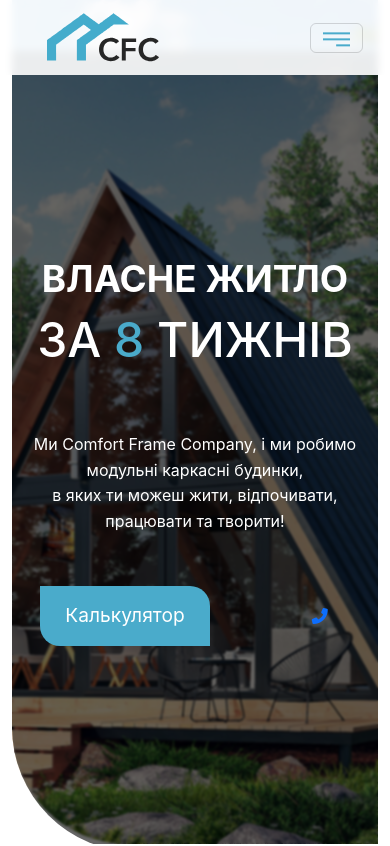
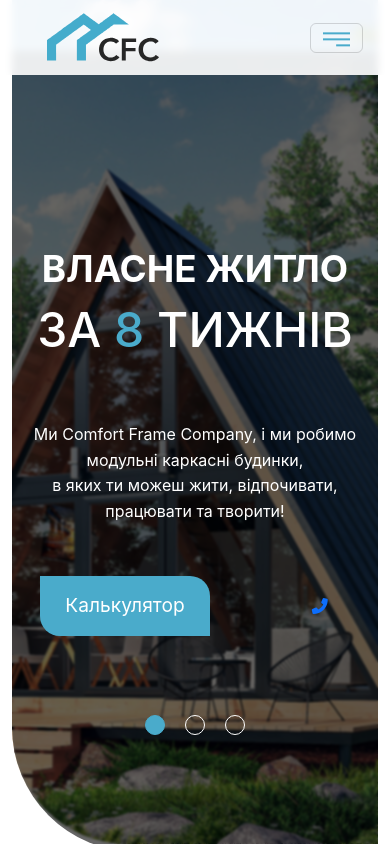
Before and after one commit to SavchukSergiy/cfc-front-app, a React (Create React App) app: page / in a window 390 px wide. Shown: the top 846 px of the page. Built offline with nearby package versions, Linux system fonts and the light colour scheme.

Commit message:
Added pagination block to mobile version

```diff
--- a/src/pages/Home/Home.css
+++ b/src/pages/Home/Home.css
@@ -130,7 +130,7 @@
 }
 
 
-@media (min-width: 375px) and (max-width: 767.98px) {
+@media (min-width: 320px) and (max-width: 767.98px) {
 
   /* CSS-правила для малих екранів (sm) */
   .image-wrapper img {
@@ -217,4 +217,23 @@
     background: white;
     color: black;
   }
+
+  .pagination {
+    display: flex;
+    gap: 20px;
+    justify-content: center;
+    text-align: center;
+    position: relative;
+    bottom: -10%;
+  }
+
+  /* Окремі точки */
+  .dot {
+    width: 20px;
+    height: 20px;
+    border-radius: 50%;
+    border: 1px solid white;
+    background-color: transparent;
+    transition: all 0.3s ease;
+  }
 }
--- a/src/pages/Home/Home.js
+++ b/src/pages/Home/Home.js
@@ -40,11 +40,11 @@ const Home = () => {
                 <i class="fas fa-phone-alt"></i>
               </a>
             </div>
-            {/* <div className='pagination'>
+            <div className='pagination'>
               <span class="dot active"></span>
               <span class="dot"></span>
               <span class="dot"></span>
-            </div> */}
+            </div>
           </div>
         </div>
       </div>
```
